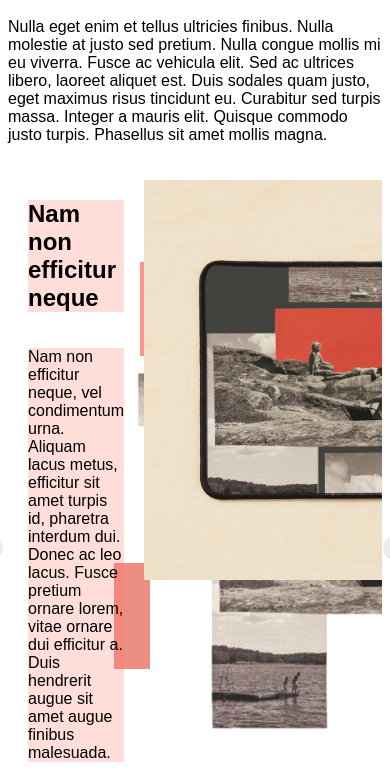
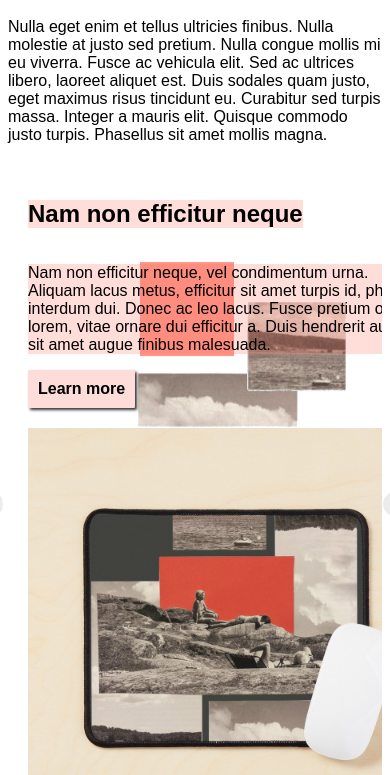
Before and after one commit to MarchesaLore/SlickSliderPausePlay, a plain HTML site: page index.html in a window 390 px wide. Shown: the part 48-823 px from the top of the page. Drawn offline with nearby package versions, Linux system fonts and the light colour scheme.

Commit message:
updating mobile style

```diff
--- a/css/style.css
+++ b/css/style.css
@@ -15,13 +15,22 @@ background: url(/img/work-bk.png) no-repeat;
     opacity: 0;
     transition: opacity .25s linear;
 }
+.slick-slide{
+    display: grid !important;
+    grid-template-columns: 2fr 1fr;
+    grid-gap:20px;
+    text-align: center;
+    height:auto !important;
+}
+@media only screen and (max-width: 600px) {
+    .slick-slide{
+        grid-template-columns: 1fr;
+   }
+   .slick-slide> div{
+        margin:auto;
+    }
+}
 
-.slick-slide{
- display: grid !important;
- grid-template-columns: 2fr 1fr;
- grid-gap:20px;
- height:auto !important;
-}
 .slick-slide{
  padding:20px;
 }
```
